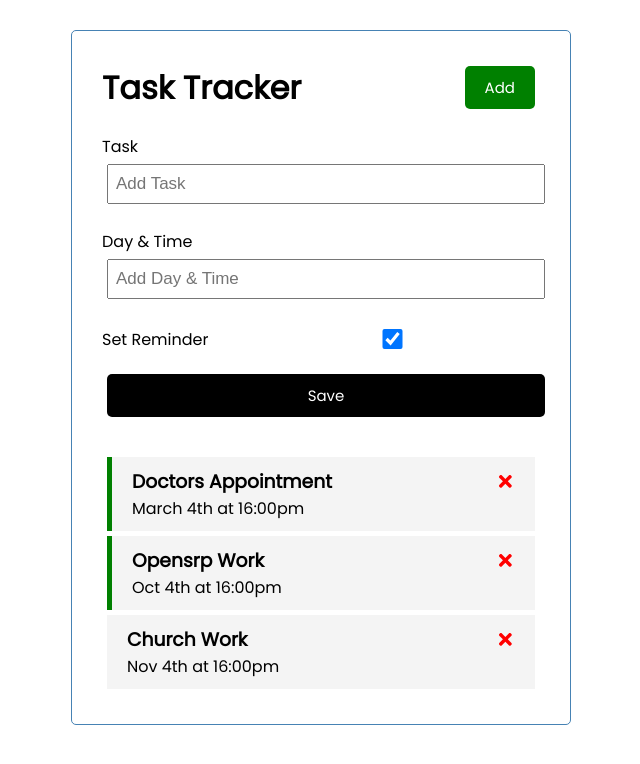
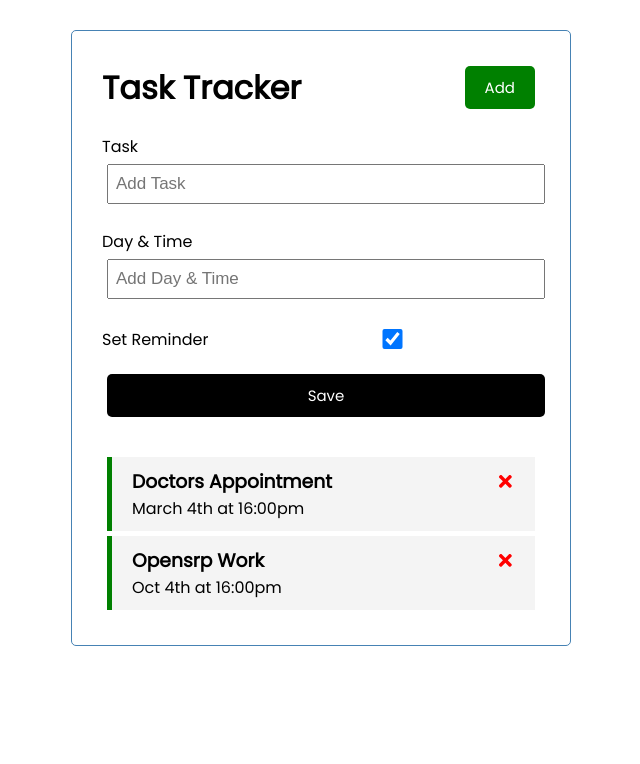
Before and after one commit to amba666/Tasks-Tracker-using-React, a React (Create React App) app: page / in a window 1280 px wide. Shown: the top 764 px of the page, without its empty margins (319-959 px from the left). Built offline with nearby package versions, Linux system fonts and the light colour scheme.

Commit message:
commit with app componets

```diff
--- a/src/App.js
+++ b/src/App.js
@@ -20,14 +20,9 @@ function App() {
                 text:'Opensrp Work',
                 day: 'Oct 4th at 16:00pm',
                 reminder: true,
-            },
+            }
 
-            {
-                id:3,
-                text:'Church Work',
-                day: 'Nov 4th at 16:00pm',
-                reminder: false,
-            },
+
 
         ]
     )
```
